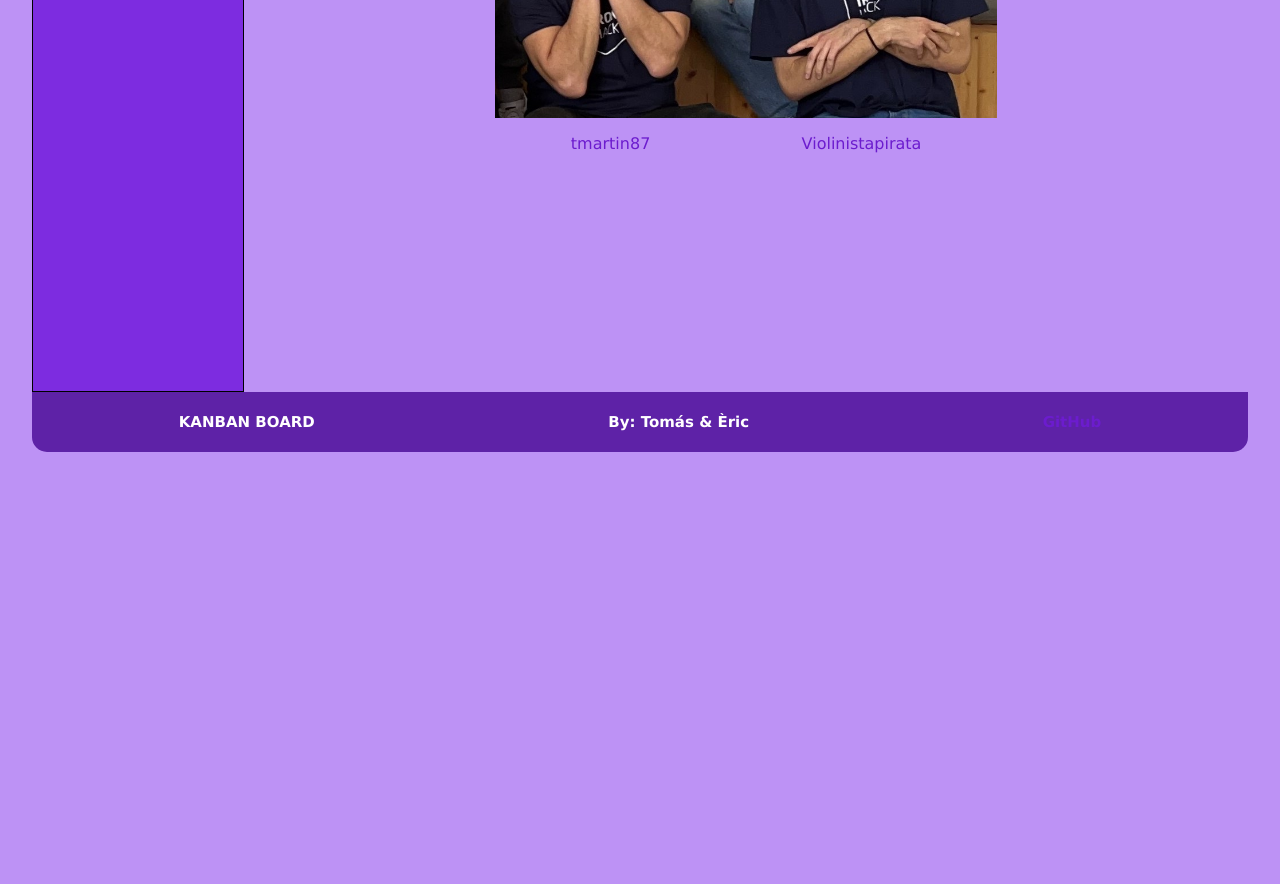
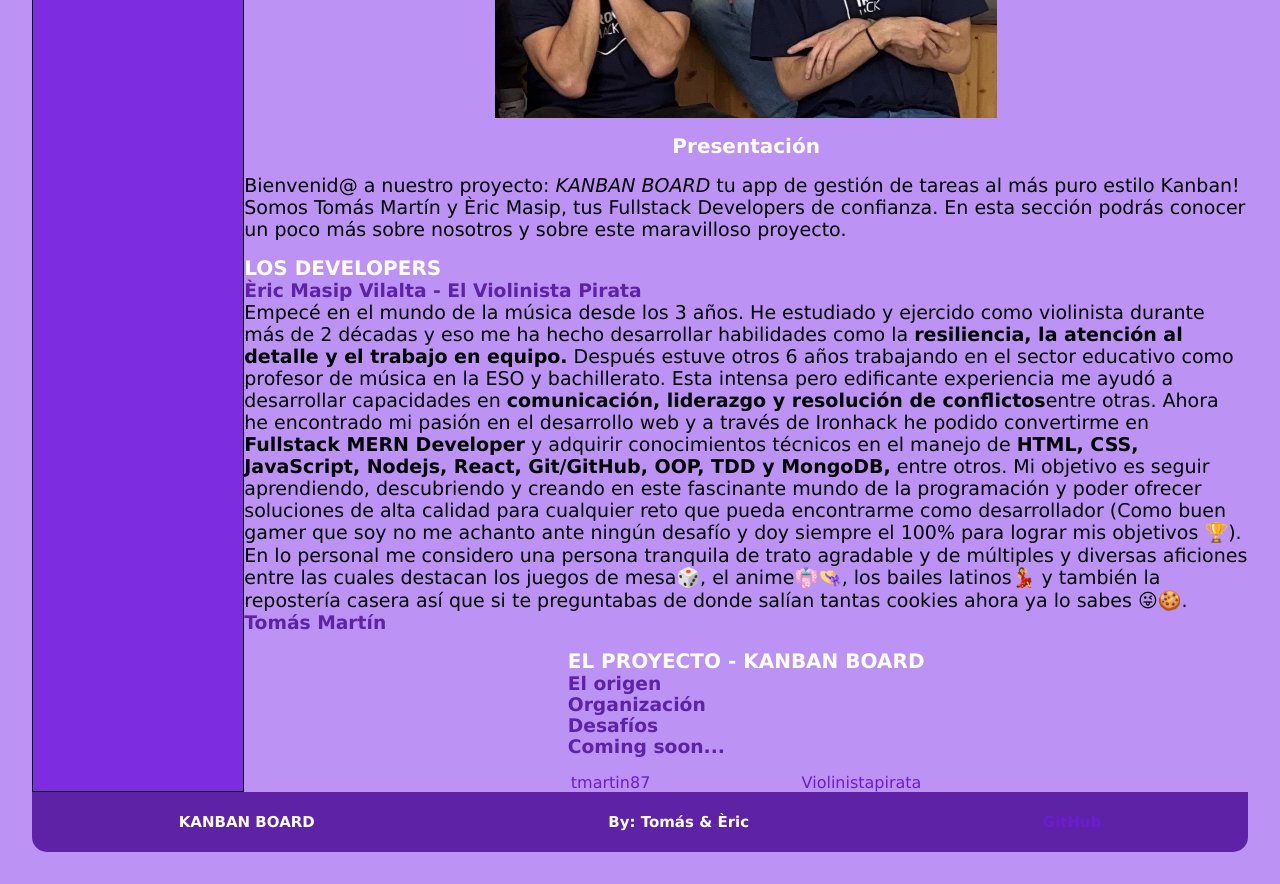
Before and after one commit to Violinistapirata/Kanban-Board, a React (Vite) app in the folder Kanban-Board/: page /about in a window 1280 px wide. Shown: the part 340-1224 px from the top of the page. Before the commit the page ends 824 px from the top, so only its background shows below. Built offline with nearby package versions, Linux system fonts and the light colour scheme.

Commit message:
added sections and some text in the about page

```diff
--- a/Kanban-Board/src/Pages/AboutPage.jsx
+++ b/Kanban-Board/src/Pages/AboutPage.jsx
@@ -1,17 +1,78 @@
-
 function AboutPage() {
-    return(
+  return (
     <section id="about">
       <h1>ABOUT</h1>
 
       <img src="../src/images/developers.jpg" alt="developers" />
 
+      <h2>Presentación</h2>
+      <p>
+        Bienvenid@ a nuestro proyecto: <i>KANBAN BOARD</i> tu app de gestión de
+        tareas al más puro estilo Kanban! Somos Tomás Martín y Èric Masip, tus
+        Fullstack Developers de confianza. En esta sección podrás conocer un
+        poco más sobre nosotros y sobre este maravilloso proyecto.
+      </p>
+      <section>
+        <h2>LOS DEVELOPERS</h2>
+
+        <article id="eric">
+          <h3>Èric Masip Vilalta - El Violinista Pirata</h3>
+          <p>
+            Empecé en el mundo de la música desde los 3 años. He estudiado y
+            ejercido como violinista durante más de 2 décadas y eso me ha hecho
+            desarrollar habilidades como la{" "}
+            <b>resiliencia, la atención al detalle y el trabajo en equipo.</b>{" "}
+            Después estuve otros 6 años trabajando en el sector educativo como
+            profesor de música en la ESO y bachillerato. Esta intensa pero
+            edificante experiencia me ayudó a desarrollar capacidades en{" "}
+            <b>comunicación, liderazgo y resolución de conflictos</b>
+            entre otras. Ahora he encontrado mi pasión en el desarrollo web y a
+            través de Ironhack he podido convertirme en{" "}
+            <b>Fullstack MERN Developer</b> y adquirir conocimientos técnicos en
+            el manejo de{" "}
+            <b>
+              HTML, CSS, JavaScript, Nodejs, React, Git/GitHub, OOP, TDD y
+              MongoDB,
+            </b>{" "}
+            entre otros. Mi objetivo es seguir aprendiendo, descubriendo y
+            creando en este fascinante mundo de la programación y poder ofrecer
+            soluciones de alta calidad para cualquier reto que pueda encontrarme
+            como desarrollador (Como buen gamer que soy no me achanto ante
+            ningún desafío y doy siempre el 100% para lograr mis objetivos 🏆).
+            En lo personal me considero una persona tranquila de trato agradable
+            y de múltiples y diversas aficiones entre las cuales destacan los
+            juegos de mesa🎲, el anime👘👒, los bailes latinos💃 y también la
+            repostería casera así que si te preguntabas de donde salían tantas
+            cookies ahora ya lo sabes 😜🍪.
+          </p>
+        </article>
+
+        <article id="eric">
+          <h3>Tomás Martín</h3>
+          <p>{/*DESCRIPCIÓN AQUÍ */}</p>
+        </article>
+      </section>
+      <section>
+        <h2>EL PROYECTO - KANBAN BOARD</h2>
+        <h3>El origen</h3>
+        <p></p>
+        <h3>Organización</h3>
+        <p></p>
+        <h3>Desafíos</h3>
+        <p></p>
+        <h3>Coming soon...</h3>
+        <p></p>
+      </section>
       <div className="github-links-container">
-                <a href="https://github.com/tmartin87" target="blank">tmartin87 </a>
-                <a href="https://github.com/Violinistapirata" target="blank">Violinistapirata</a>
+        <a href="https://github.com/tmartin87" target="blank">
+          tmartin87{" "}
+        </a>
+        <a href="https://github.com/Violinistapirata" target="blank">
+          Violinistapirata
+        </a>
       </div>
     </section>
-    )
+  );
 }
 
 export default AboutPage;
```
Lines whose indentation alone changed are shown as unchanged.
